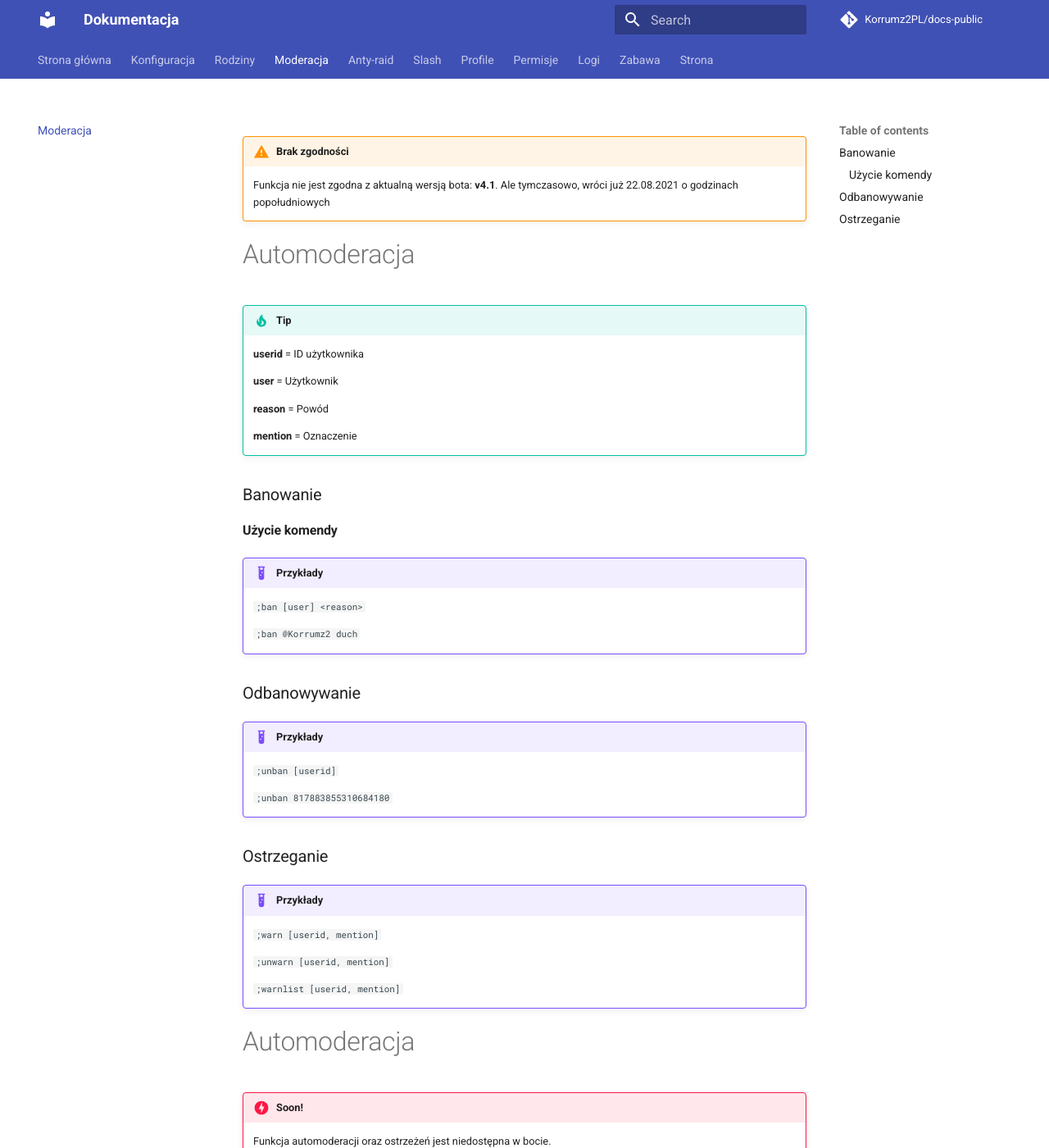
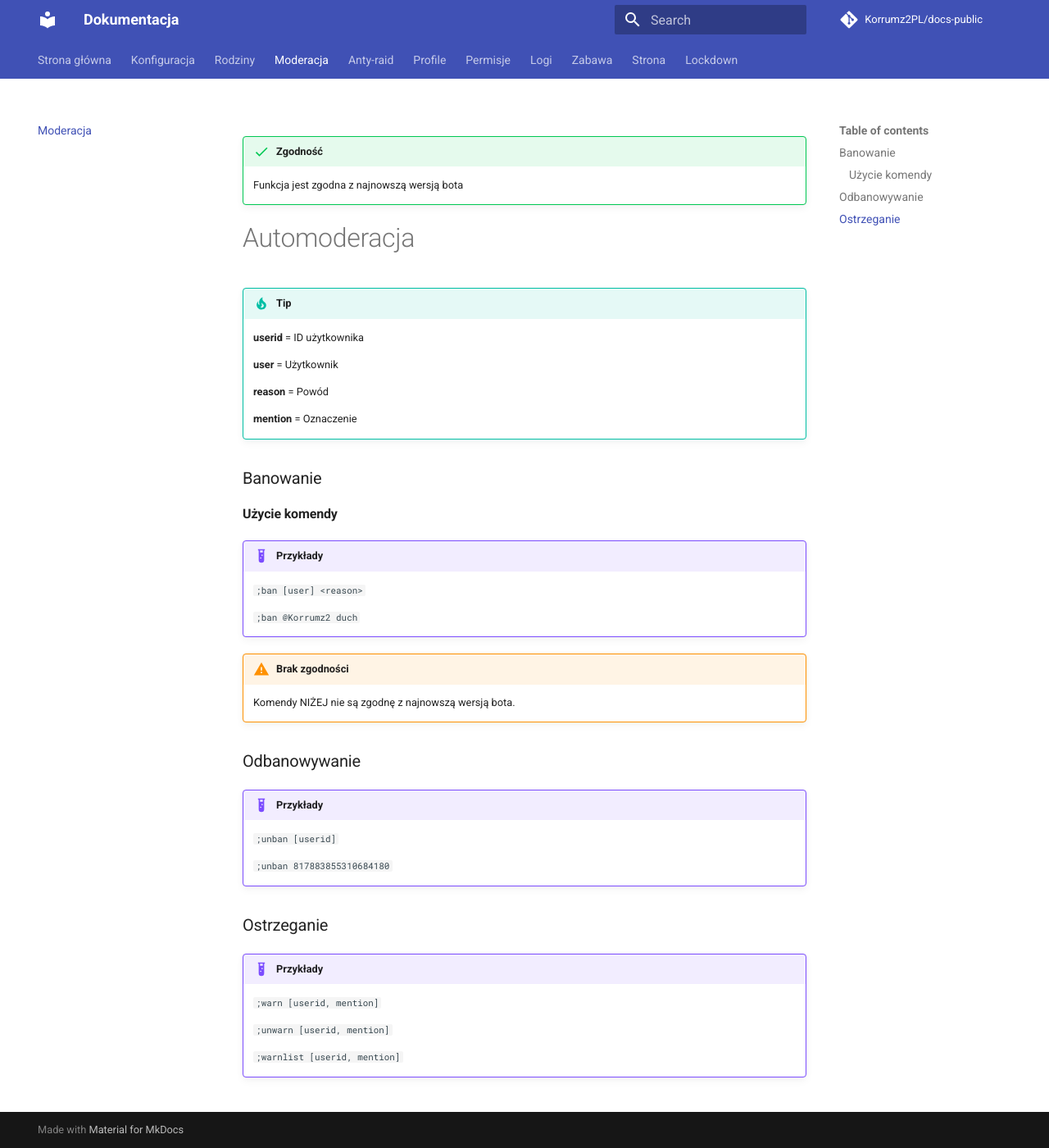
Before and after one commit to Igreky/docs-public, an MkDocs documentation site: the page built from docs/moderation.md, in a window 1280 px wide and 1400 px high. Shown: the whole window at 82% size. Built offline with MkDocs 1.6.1 and Material for MkDocs 9.7.7, drawn with Linux system fonts in a browser that asks for light colours; comment, search, counter and statistics services are not loaded.

Commit message:
informations

```diff
--- a/docs/moderation.md
+++ b/docs/moderation.md
@@ -1,5 +1,6 @@
-!!! warning "Brak zgodności"
-    Funkcja nie jest zgodna z aktualną wersją bota: **v4.1**. Ale tymczasowo, wróci już 22.08.2021 o godzinach popołudniowych
+!!! success "Zgodność"
+    Funkcja jest zgodna z najnowszą wersją bota
+
 # Automoderacja
 
 !!! tip
@@ -21,6 +22,8 @@
      <p> </p>
     `;ban @Korrumz2 duch`
 
+!!! warning "Brak zgodności"
+    Komendy NIŻEJ nie są zgodnę z najnowszą wersją bota.
 ### Odbanowywanie
 
 !!! example "Przykłady"
@@ -38,7 +41,3 @@
     `;unwarn [userid, mention]`
     <p> </p>
     `;warnlist [userid, mention]`
-# Automoderacja
-
-!!! danger "Soon!"
-    Funkcja automoderacji oraz ostrzeżeń jest niedostępna w bocie.
--- a/mkdocs.yml
+++ b/mkdocs.yml
@@ -10,12 +10,12 @@
     - Rodziny: families.md
     - Moderacja: moderation.md
     - Anty-raid: antyraid.md
-    - Slash: slash.md
     - Profile: profiles.md
     - Permisje: perms.md
     - Logi: logs.md
     - Zabawa: fun.md
     - Strona: site.md
+    - Lockdown: lockdown.md
 theme:
   name: material
   features:
```
Also changed, not shown: docs/config.md (+3 -3 lines), docs/lockdown.md (added, +19 -0 lines), docs/slash.md (deleted, +0 -21 lines).
